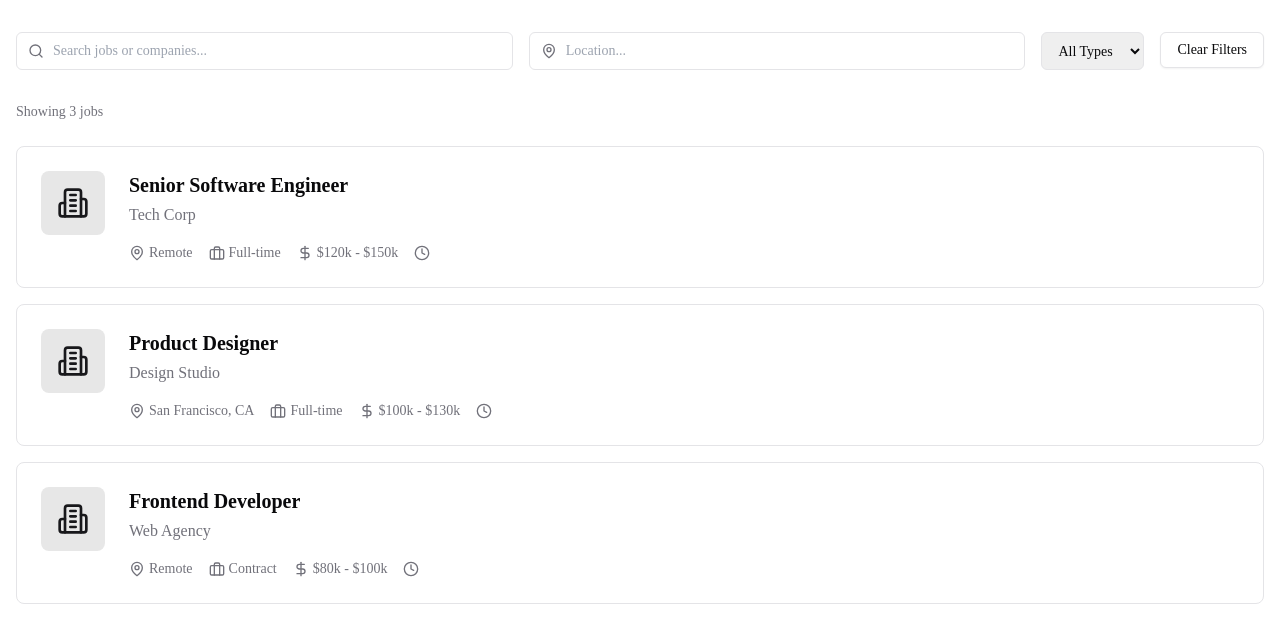
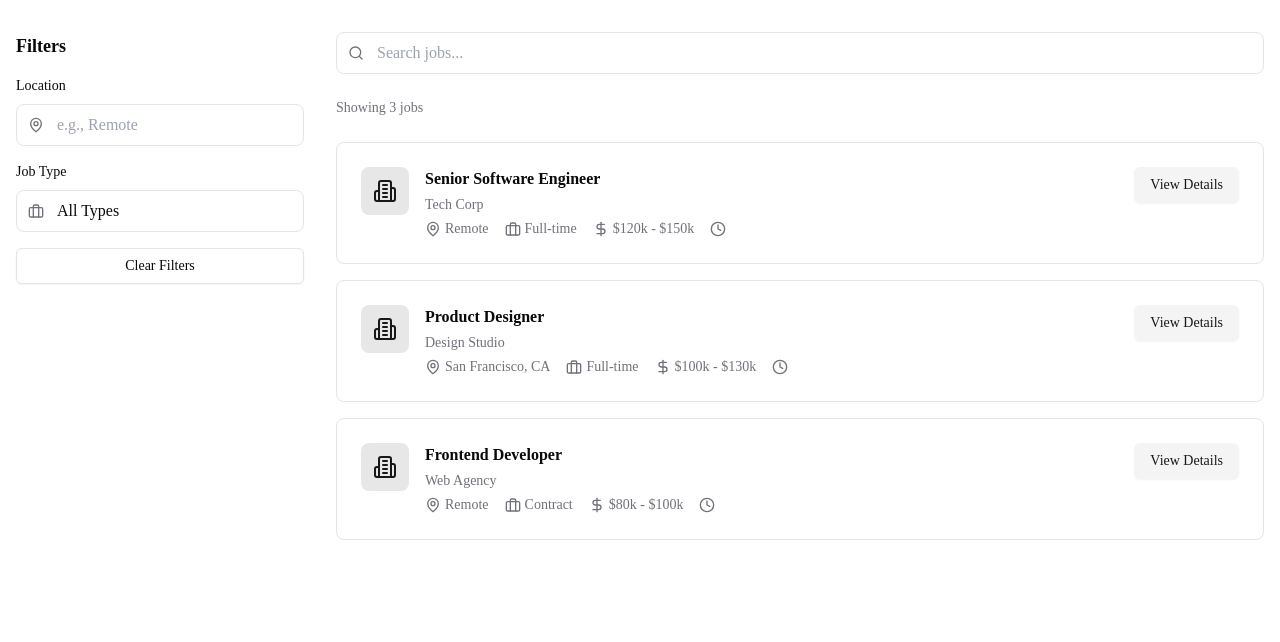
Before and after one commit to intigration/job-board-platform, a Next.js app: page /jobs in a window 1280 px wide. Shown: the top 642 px of the page. Built offline with nearby package versions, Linux system fonts and the light colour scheme.

Commit message:
Update: Position View Details button in right corner of job listings

```diff
--- a/src/app/jobs/components/JobsContent.tsx
+++ b/src/app/jobs/components/JobsContent.tsx
@@ -32,33 +32,33 @@ export default function JobsContent() {
 
   return (
     <div className="container mx-auto px-4 py-8">
-      {/* Search and filter section */}
-      <div className="mb-8 space-y-4">
-        <div className="flex flex-col sm:flex-row gap-4">
-          <div className="relative flex-1">
-            <Search className="absolute left-3 top-1/2 h-4 w-4 -translate-y-1/2 text-muted-foreground" />
+      <div className="grid gap-8 lg:grid-cols-4">
+        {/* Filters - Left Sidebar */}
+        <div className="space-y-6">
+          <div>
+            <h2 className="text-lg font-semibold mb-4">Filters</h2>
+            <div className="space-y-4">
+              <div>
+                <label className="text-sm font-medium mb-2 block">Location</label>
+                <div className="relative">
+                  <MapPin className="absolute left-3 top-1/2 -translate-y-1/2 h-4 w-4 text-muted-foreground" />
                   <input
                     type="text"
-              placeholder="Search jobs or companies..."
-              value={searchQuery}
-              onChange={(e) => setSearchQuery(e.target.value)}
-              className="w-full rounded-md border pl-9 py-2 text-sm"
+                    placeholder="e.g., Remote"
+                    value={locationFilter}
+                    onChange={(e) => setLocationFilter(e.target.value)}
+                    className="w-full pl-10 pr-4 py-2 rounded-lg border bg-background"
                   />
                 </div>
-          <div className="relative flex-1">
-            <MapPin className="absolute left-3 top-1/2 h-4 w-4 -translate-y-1/2 text-muted-foreground" />
-            <input
-              type="text"
-              placeholder="Location..."
-              value={locationFilter}
-              onChange={(e) => setLocationFilter(e.target.value)}
-              className="w-full rounded-md border pl-9 py-2 text-sm"
-            />
               </div>
+              <div>
+                <label className="text-sm font-medium mb-2 block">Job Type</label>
+                <div className="relative">
+                  <Briefcase className="absolute left-3 top-1/2 -translate-y-1/2 h-4 w-4 text-muted-foreground" />
                   <select
                     value={jobType}
                     onChange={(e) => setJobType(e.target.value)}
-            className="rounded-md border px-3 py-2 text-sm"
+                    className="w-full pl-10 pr-4 py-2 rounded-lg border bg-background appearance-none"
                   >
                     <option value="">All Types</option>
                     <option value="Full-time">Full-time</option>
@@ -66,35 +66,51 @@ export default function JobsContent() {
                     <option value="Contract">Contract</option>
                     <option value="Internship">Internship</option>
                   </select>
-          <Button onClick={clearFilters} variant="outline">
+                </div>
+              </div>
+              <Button variant="outline" className="w-full" onClick={clearFilters}>
                 Clear Filters
               </Button>
             </div>
           </div>
+        </div>
+
+        {/* Job Listings - Right Content */}
+        <div className="lg:col-span-3 space-y-6">
+          <div className="flex items-center gap-4">
+            <div className="flex-1 relative">
+              <Search className="absolute left-3 top-1/2 transform -translate-y-1/2 h-4 w-4 text-muted-foreground" />
+              <input
+                type="text"
+                placeholder="Search jobs..."
+                value={searchQuery}
+                onChange={(e) => setSearchQuery(e.target.value)}
+                className="w-full pl-10 pr-4 py-2 rounded-lg border bg-background"
+              />
+            </div>
+          </div>
 
           {/* Results count */}
-      <p className="text-sm text-muted-foreground mb-6">
+          <p className="text-sm text-muted-foreground">
             Showing {filteredJobs.length} jobs
           </p>
 
           {/* Jobs list */}
           <div className="space-y-4">
             {filteredJobs.map((job) => (
-          <Link
+              <div
                 key={job.id}
-            href={`/jobs/${job.id}`}
-            className="group block rounded-lg border bg-card p-6 hover:shadow-md transition-shadow"
+                className="block rounded-lg border bg-card p-6 hover:shadow-md transition-shadow"
               >
-            <div className="flex flex-col sm:flex-row items-start gap-6">
-              <div className="rounded-lg bg-primary/10 p-4">
-                <Building2 className="h-8 w-8 text-primary" />
+                <div className="flex items-start justify-between gap-4">
+                  <div className="flex items-start gap-4">
+                    <div className="rounded-lg bg-primary/10 p-3">
+                      <Building2 className="h-6 w-6 text-primary" />
                     </div>
-              <div className="flex-1">
-                <h3 className="text-xl font-semibold group-hover:text-primary transition-colors">
-                  {job.title}
-                </h3>
-                <p className="text-muted-foreground mt-1">{job.company}</p>
-                <div className="flex flex-wrap items-center gap-4 mt-4 text-sm text-muted-foreground">
+                    <div className="flex-1 space-y-1">
+                      <h3 className="font-semibold">{job.title}</h3>
+                      <p className="text-sm text-muted-foreground">{job.company}</p>
+                      <div className="flex flex-wrap gap-4 text-sm text-muted-foreground">
                         <div className="flex items-center gap-1">
                           <MapPin className="h-4 w-4" />
                           <span>{job.location}</span>
@@ -114,8 +130,25 @@ export default function JobsContent() {
                       </div>
                     </div>
                   </div>
+                  <div className="flex-shrink-0">
+                    <Button variant="secondary" asChild>
+                      <Link href={`/jobs/${job.id}`}>
+                        View Details
                       </Link>
+                    </Button>
+                  </div>
+                </div>
+              </div>
             ))}
+
+            {filteredJobs.length === 0 && (
+              <div className="text-center py-12 rounded-lg border bg-card">
+                <p className="text-muted-foreground mb-4">No jobs found matching your criteria.</p>
+                <Button onClick={clearFilters}>Clear Filters</Button>
+              </div>
+            )}
+          </div>
+        </div>
       </div>
     </div>
   )
```
Lines whose indentation alone changed are shown as unchanged.
